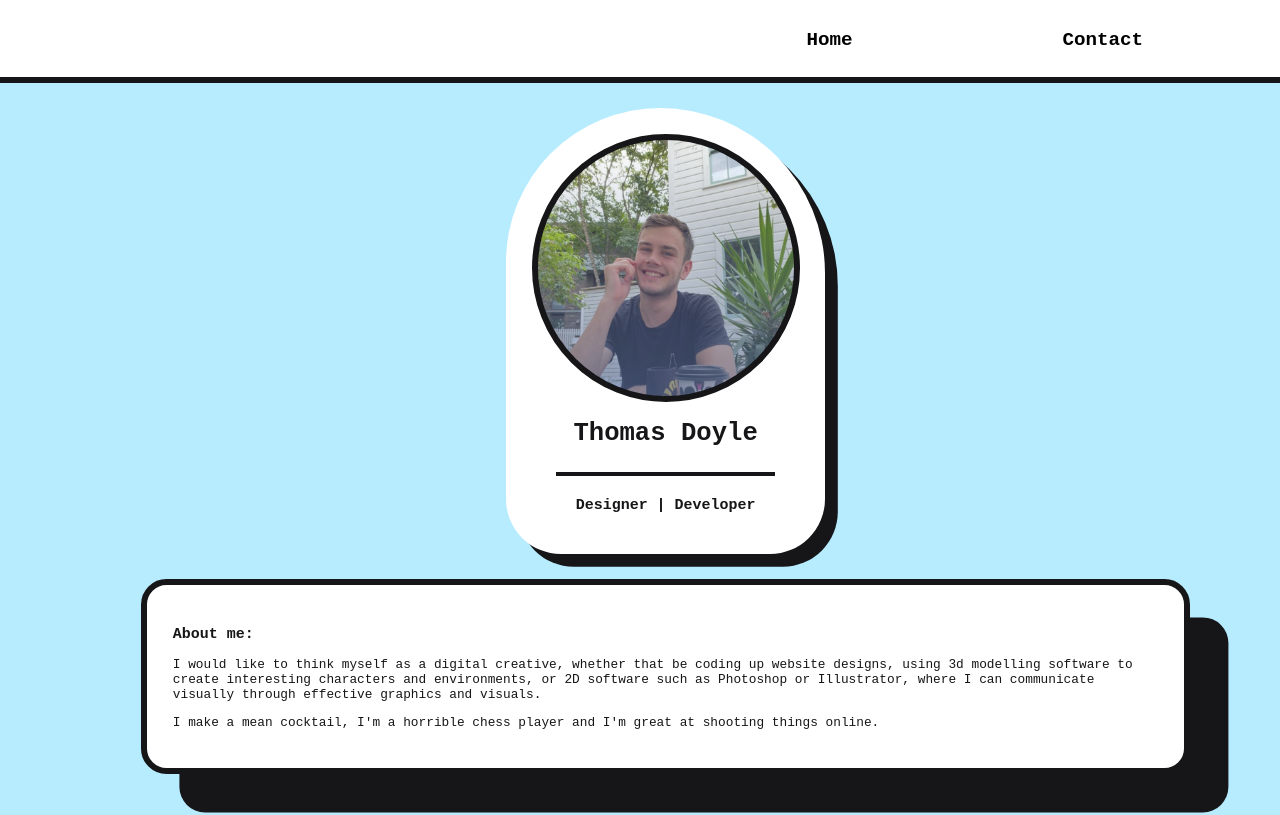
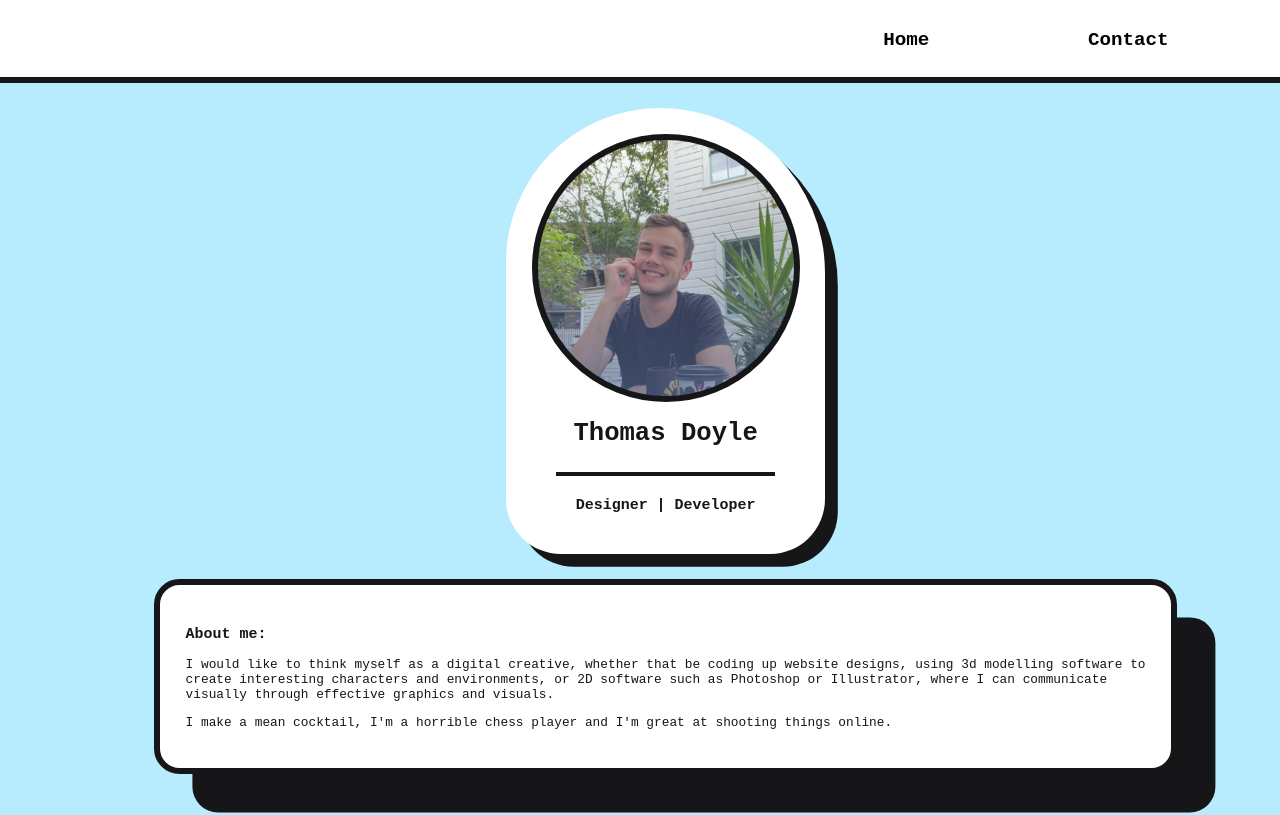
Before and after one commit to tommay76/my_website, a React (Create React App) app: page / in a window 1280 px wide. Shown: the top 815 px of the page. Built offline with nearby package versions, Linux system fonts and the light colour scheme.

Commit message:
minor padding change

```diff
--- a/src/css/HomePage.css
+++ b/src/css/HomePage.css
@@ -95,7 +95,7 @@ Link {
     margin: 2em;
     background-color: white;
     width: 75%;
-    padding: 2em 4em 2em 2em;
+    padding: 2em;
     border: .5em solid rgb(22, 22, 24);
     border-radius: 2em;
     color: rgb(22, 22, 24);
@@ -212,6 +212,6 @@ Link {
 }
 .buttonA {
     text-decoration: none;
-    margin: 1em 3em;
+    margin: 1em 1em;
     min-width: 14em;
 }
```
